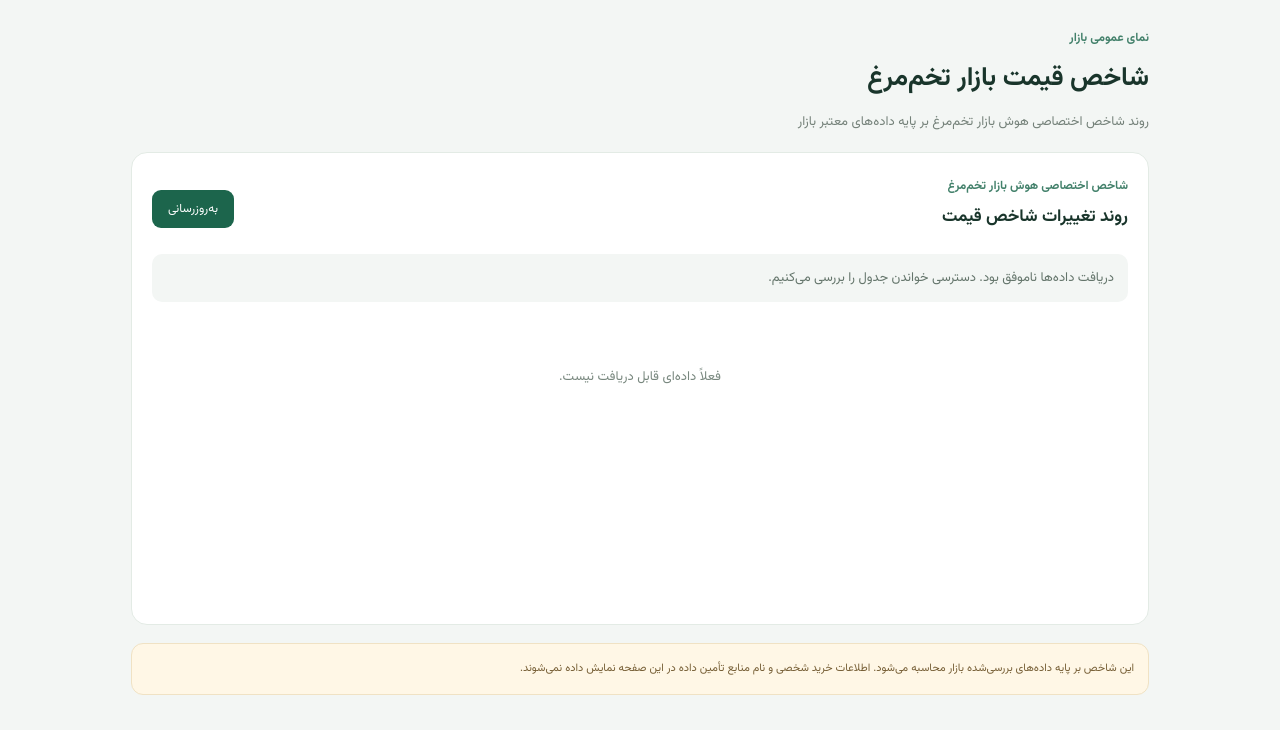
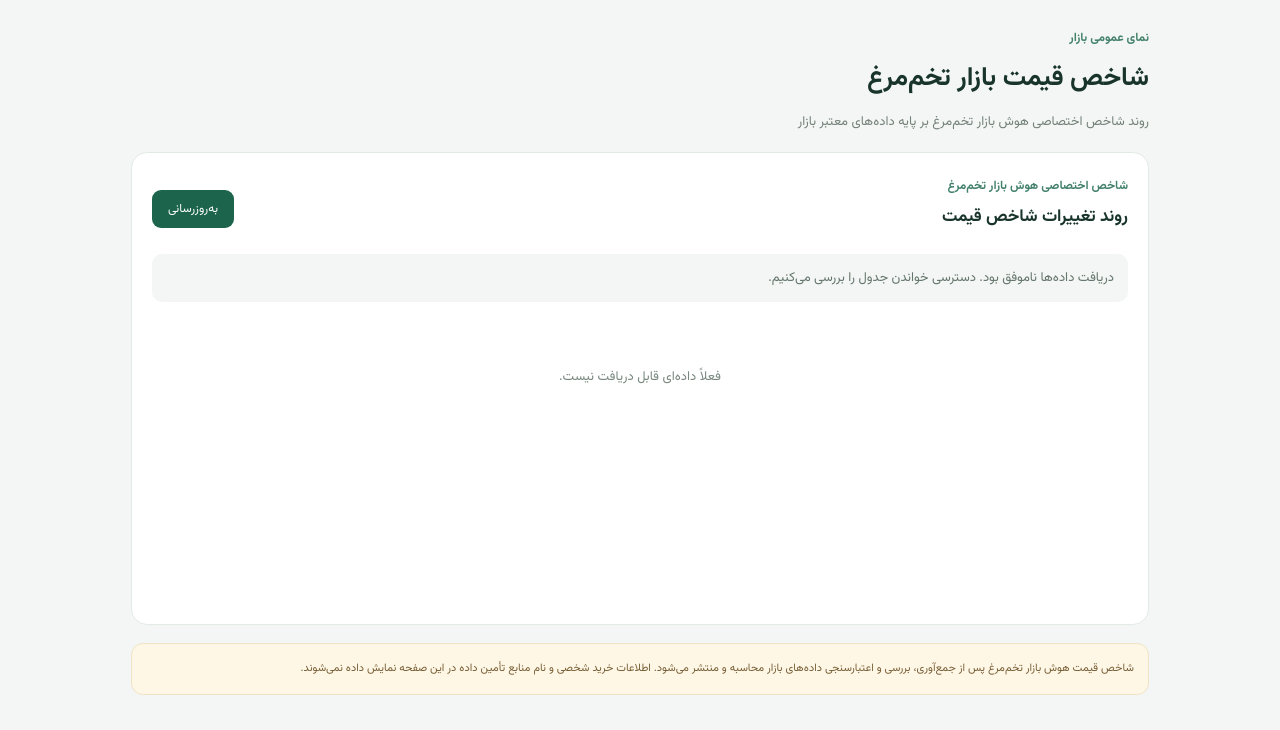
Before and after one commit to farough-reihani/egg-market-intelligence, a plain HTML site: page index.html in a window 1280 px wide. Shown: the part 77-807 px from the top of the page. Drawn offline with nearby package versions, Linux system fonts and the light colour scheme; no server answers.

Commit message:
Clarify public index calculation status

```diff
--- a/index.html
+++ b/index.html
@@ -29,7 +29,7 @@
       <div id="marketChart" class="chart-area" aria-label="نمودار شاخص بازار"></div>
       <div class="chart-foot"><span id="pointCount"></span><span id="lastUpdate"></span></div>
     </section>
-    <footer>این شاخص بر پایه داده‌های بررسی‌شده بازار محاسبه می‌شود. اطلاعات خرید شخصی و نام منابع تأمین داده در این صفحه نمایش داده نمی‌شوند.</footer>
+    <footer>شاخص قیمت هوش بازار تخم‌مرغ پس از جمع‌آوری، بررسی و اعتبارسنجی داده‌های بازار محاسبه و منتشر می‌شود. اطلاعات خرید شخصی و نام منابع تأمین داده در این صفحه نمایش داده نمی‌شوند.</footer>
   </main>
   <script src="https://cdn.jsdelivr.net/npm/@supabase/supabase-js@2"></script>
   <script src="supabase-config.js"></script>
```
